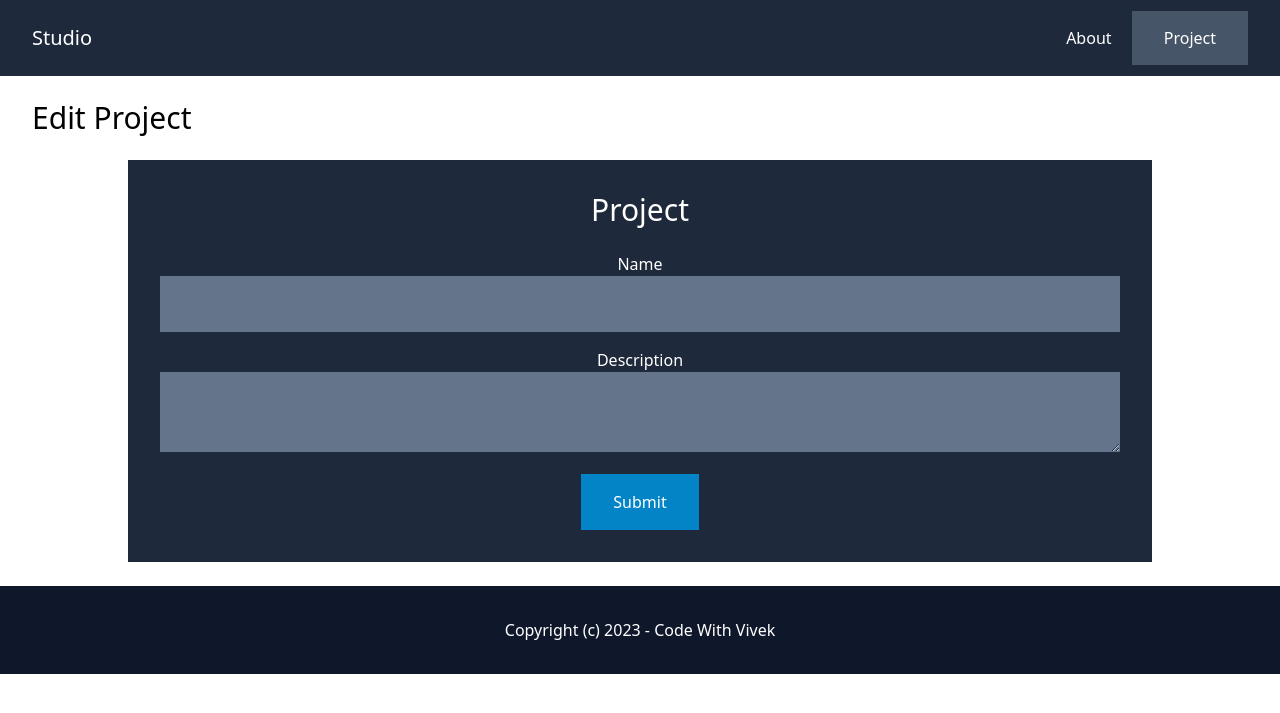
After one commit to vivek1570/Studio, a Django app: page /projects/5a14458b-1b99-419e-92a6-b83186a66092/edit/ in a window 1280 px wide. The commit adds this page. Shown: the top 713 px of the page. Run offline with Django 5.2, Linux system fonts and the light colour scheme; a user stored in the database is signed in; data comes from the database, SQL or seed files in the repository; both versions use the stored data as it was after the commit; some libraries are stand-ins or nearby versions.

Commit message:
DONE till delete project

```diff
--- /dev/null
+++ b/studio/project/templates/project/edit.html
@@ -0,0 +1,33 @@
+{% extends 'core/base.html' %} {% block content %}
+
+<h1 class="mb-6 text-3xl">Edit Project</h1>
+
+<div class="max-w-5xl mx-auto py-8 bg-slate-800 text-center">
+  <h1 class="text-3xl text-white">Project</h1>
+
+  <form class="mt-6 px-8 space-y-4" method="POST" action=".">
+    {% csrf_token %}
+    <div>
+      <label class="text-white">Name</label><br />
+      <input
+        name="name"
+        type="text"
+        class="w-full py-4 px-6 bg-slate-500 text-white"
+      />
+    </div>
+
+    <div>
+      <label class="text-white">Description</label><br />
+      <textarea
+        name="description"
+        type="text"
+        class="w-full py-4 px-6 bg-slate-500 text-white"
+      ></textarea>
+    </div>
+    <div>
+      <button class="py-4 px-8 bg-sky-600 text-white">Submit</button>
+    </div>
+  </form>
+</div>
+
+{% endblock %}
--- a/studio/project/urls.py
+++ b/studio/project/urls.py
@@ -7,6 +7,7 @@ app_name='project'
 urlpatterns=[
     path('',views.projects,name='projects'),
     path('add/',views.add_project,name='add'),
-    path('delete/<uuid:project_id>/',views.delete_project,name='delete_project'),
-    path('<uuid:pk>/',views.project,name='project')
+    path('<uuid:pk>/',views.project,name='project'),
+    path('<uuid:pk>/edit/',views.edit_proejct,name='edit_project'),
+    path('<uuid:project_id>/delete/',views.delete_project,name='delete_project'),
 ]
--- a/studio/project/views.py
+++ b/studio/project/views.py
@@ -35,9 +35,8 @@ def add_project(request):
 def delete_project(request,project_id):
     project=get_object_or_404(Project,id=project_id)
 
-    if request.method=="POST":
-        project.delete()
-        return redirect('/projects/')
+    project.delete()
+
     return redirect('/projects/')
 
 
@@ -48,3 +47,22 @@ def project(request,pk):
     return render(request,'project/project.html',{
         'project':project
     })
+
+@login_required
+def edit_proejct(request,pk):
+    project=Project.objects.filter(created_by=request.user).get(pk=pk)
+
+    if request.method=='POST':
+        name=request.POST.get('name','')
+        description=request.POST.get('description','')
+
+        if name:
+            project.name=name
+            project.description=description
+            project.save()
+
+            return redirect('/projects/')
+
+    return render(request,'project/edit.html',{
+        'project':project
+    })
```
Also changed, not shown: studio/project/templates/project/project.html (+25 -1 lines), todo.txt (+5 -5 lines), studio/db.sqlite3.
